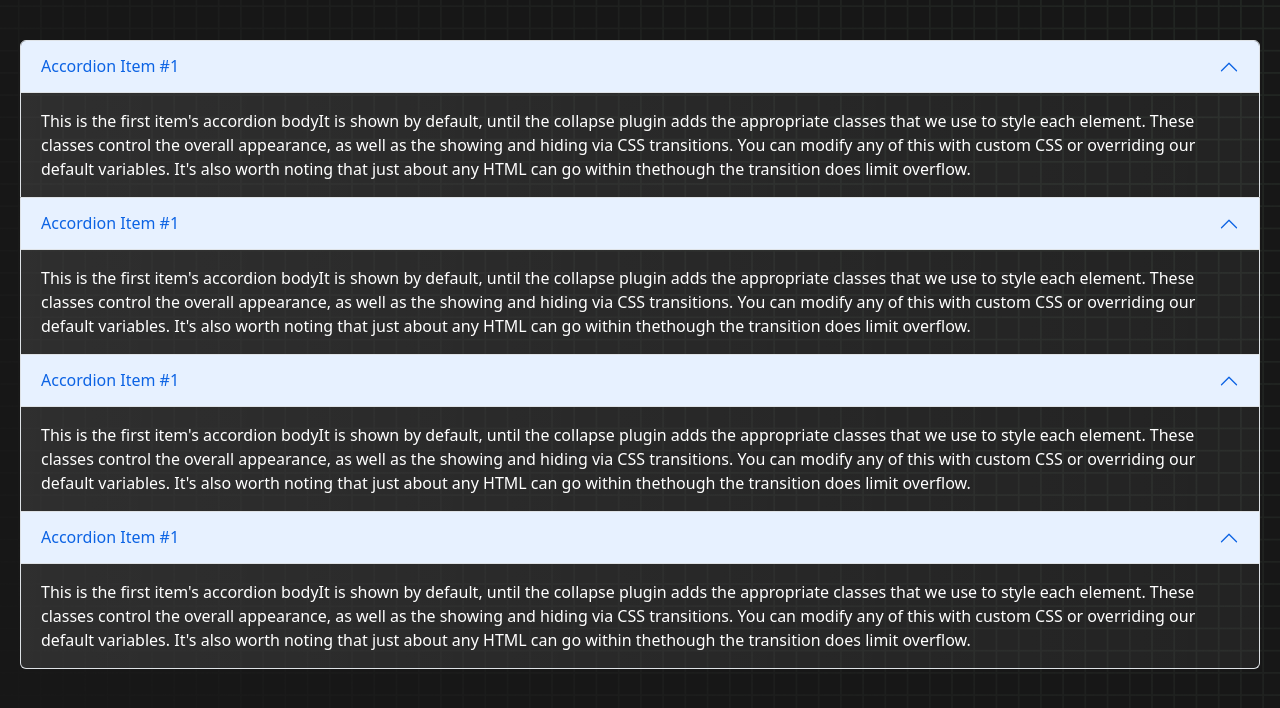
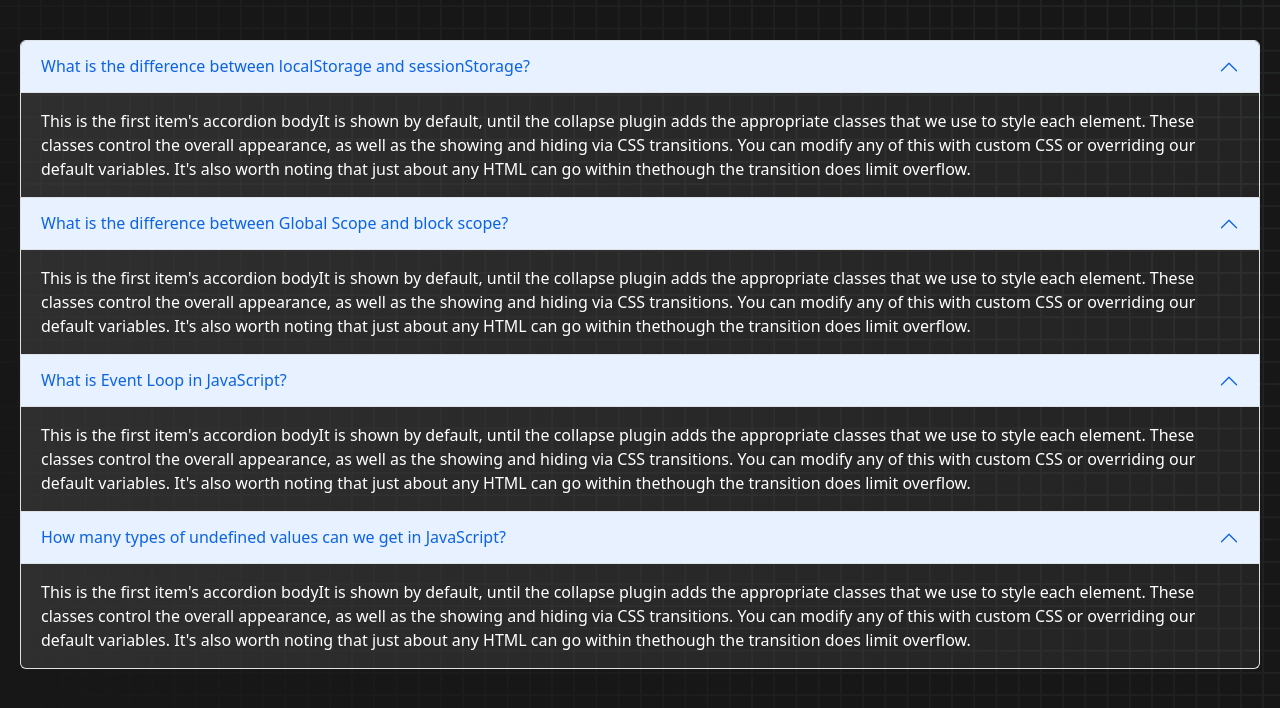
Before and after one commit to ifazzzz/typing-master, a plain HTML site: page blog.html in a window 1280 px wide. Drawn offline with nearby package versions, Linux system fonts and the light colour scheme.

Commit message:
questions added

```diff
--- a/blog.html
+++ b/blog.html
@@ -33,7 +33,7 @@
         <div class="accordion-item">
           <h2 class="accordion-header" id="headingOne">
             <button class="accordion-button" type="button" data-bs-toggle="collapse" data-bs-target="#collapseOne" aria-expanded="true" aria-controls="collapseOne">
-              Accordion Item #1
+              What is the difference between localStorage and sessionStorage?
             </button>
           </h2>
           <div id="collapseOne" class="accordion-collapse collapse show" aria-labelledby="headingOne" data-bs-parent="#accordionExample">
@@ -45,7 +45,7 @@
         <div class="accordion-item">
           <h2 class="accordion-header" id="headingOne">
             <button class="accordion-button" type="button" data-bs-toggle="collapse" data-bs-target="#collapseOne" aria-expanded="true" aria-controls="collapseOne">
-              Accordion Item #1
+                What is the difference between Global Scope and block scope?
             </button>
           </h2>
           <div id="collapseOne" class="accordion-collapse collapse show" aria-labelledby="headingOne" data-bs-parent="#accordionExample">
@@ -57,7 +57,7 @@
         <div class="accordion-item">
           <h2 class="accordion-header" id="headingOne">
             <button class="accordion-button" type="button" data-bs-toggle="collapse" data-bs-target="#collapseOne" aria-expanded="true" aria-controls="collapseOne">
-              Accordion Item #1
+              What is Event Loop in JavaScript?
             </button>
           </h2>
           <div id="collapseOne" class="accordion-collapse collapse show" aria-labelledby="headingOne" data-bs-parent="#accordionExample">
@@ -69,7 +69,7 @@
         <div class="accordion-item">
           <h2 class="accordion-header" id="headingOne">
             <button class="accordion-button" type="button" data-bs-toggle="collapse" data-bs-target="#collapseOne" aria-expanded="true" aria-controls="collapseOne">
-              Accordion Item #1
+              How many types of undefined values can we get in JavaScript?
             </button>
           </h2>
           <div id="collapseOne" class="accordion-collapse collapse show" aria-labelledby="headingOne" data-bs-parent="#accordionExample">
```
